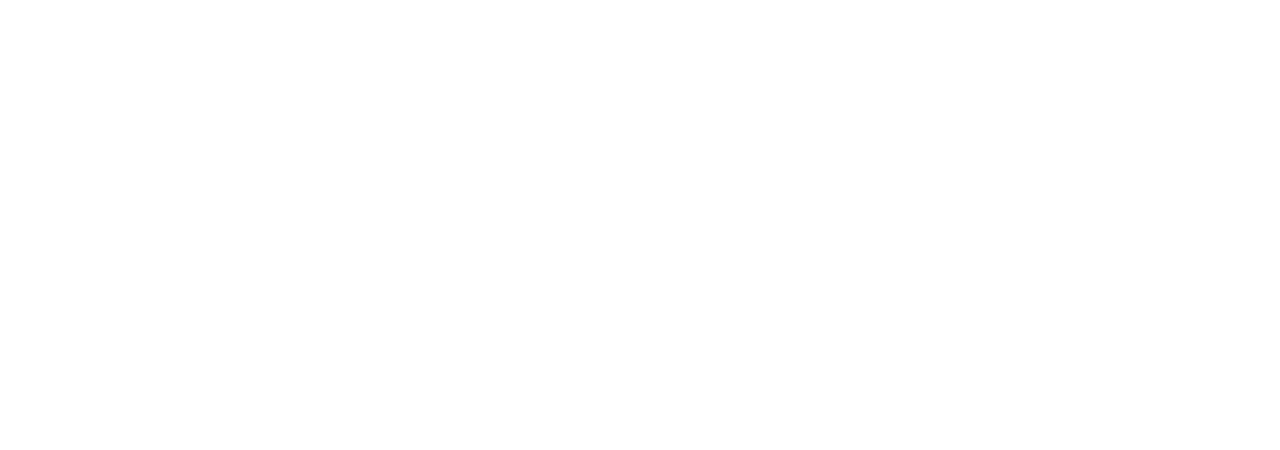
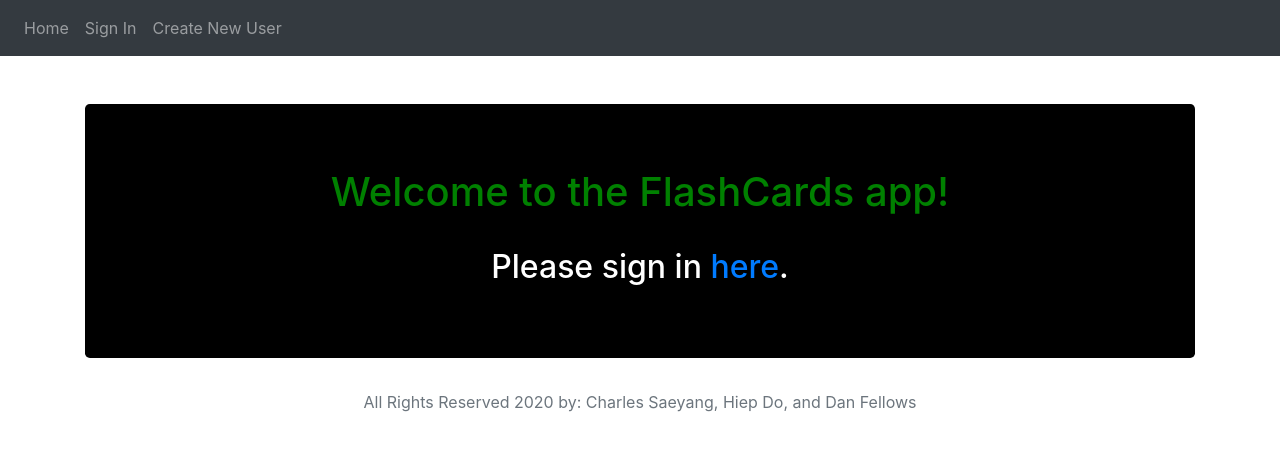
Before and after one commit to chsaey/Backend_FlashCardProject, a React (Create React App) app in the folder frontend/: page / in a window 1280 px wide. Shown: the top 450 px of the page. Built offline with nearby package versions, Linux system fonts and the light colour scheme.

Commit message:
Create Major Components
duh

```diff
--- a/frontend/src/App.js
+++ b/frontend/src/App.js
@@ -1,10 +1,11 @@
-import logo from './logo.svg';
 import './App.css';
+import './bootstrap.css';
+import RouterComponent from './components/general/RouterComponent'
 
 function App() {
   return (
     <div className="App">
-
+      <RouterComponent />
     </div>
   );
 }
--- /dev/null
+++ b/frontend/src/components/general/CreateNewUserComponent.jsx
@@ -0,0 +1,13 @@
+import React, { Component } from 'react';
+
+class CreateNewUserComponent extends Component {
+    render() {
+        return (
+            <div className="container">
+                <p>TEST</p>
+            </div>
+        )
+    }
+}
+
+export default CreateNewUserComponent;
--- a/frontend/src/components/general/HomeComponent.jsx
+++ b/frontend/src/components/general/HomeComponent.jsx
@@ -1,5 +1,5 @@
-import React, { Component } from 'react'
-import {Link} from 'react-router-dom'
+import React, { Component } from 'react';
+import {Link} from 'react-router-dom';
 
 class HomeComponent extends Component {
     render() {
@@ -17,4 +17,4 @@
     }
 }
 
-export default HomeComponent
+export default HomeComponent;
--- a/frontend/src/components/general/RouterComponent.jsx
+++ b/frontend/src/components/general/RouterComponent.jsx
@@ -1,8 +1,10 @@
-import React, { Component } from 'react'
-import { BrowserRouter as Router, Route, Switch } from 'react-router-dom'
-import HeaderComponent from '../headerFooter/HeaderComponent'
-import FooterComponent from '../headerFooter/FooterComponent'
-import HomeComponent from './HomeComponent'
+import React, { Component } from 'react';
+import { BrowserRouter as Router, Route, Switch } from 'react-router-dom';
+import HeaderComponent from '../headerFooter/HeaderComponent';
+import FooterComponent from '../headerFooter/FooterComponent';
+import HomeComponent from './HomeComponent';
+import SignInComponent from './SignInComponent';
+import CreateNewUserComponent from './CreateNewUserComponent';
 
 class RouterComponent extends Component {
     render() {
@@ -12,9 +14,14 @@
                     <HeaderComponent />
                         <Switch>
                             <Route exact path="/"><HomeComponent /></Route>
+                            <Route path="/SignIn"><SignInComponent /></Route>
+                            <Route path="/CreateNewUser"><CreateNewUserComponent /></Route>
                         </Switch>
+                    <FooterComponent />
                 </Router>
             </div>
         )
     }
 }
+
+export default RouterComponent
--- /dev/null
+++ b/frontend/src/components/general/SignInComponent.jsx
@@ -0,0 +1,13 @@
+import React, { Component } from 'react';
+
+class SignInComponent extends Component {
+    render() {
+        return (
+            <div className="container">
+                <p>TEST</p>
+            </div>
+        )
+    }
+}
+
+export default SignInComponent;
--- a/frontend/src/components/headerFooter/FooterComponent.jsx
+++ b/frontend/src/components/headerFooter/FooterComponent.jsx
@@ -9,3 +9,5 @@
         )
     }
 }
+
+export default FooterComponent
--- a/frontend/src/components/headerFooter/HeaderComponent.jsx
+++ b/frontend/src/components/headerFooter/HeaderComponent.jsx
@@ -8,13 +8,12 @@
                 <nav className="navbar navbar-expand-md navbar-dark bg-dark">
                     <ul className="navbar-nav">
                         <li><Link className="nav-link" to="/">Home</Link></li>
-                        <li><Link className="nav-link" to="/EmployeeRegistry">Employee Registry</Link></li>
-                        <li><Link className="nav-link" to="/EverettRegistry">Everett Registry</Link></li>
-                        <li><Link className="nav-link" to="/LindsayRegistry">Lindsay Registry</Link></li>
+                        <li><Link className="nav-link" to="/SignIn">Sign In</Link></li>
+                        <li><Link className="nav-link" to="/CreateNewUser">Create New User</Link></li>
                     </ul>
                 </nav>
             </header>
         )
     }
 }
-export default HeaderComponent;
+export default HeaderComponent
```
Also changed, not shown: 1 other file (tests, documents, lock files or other folders).
